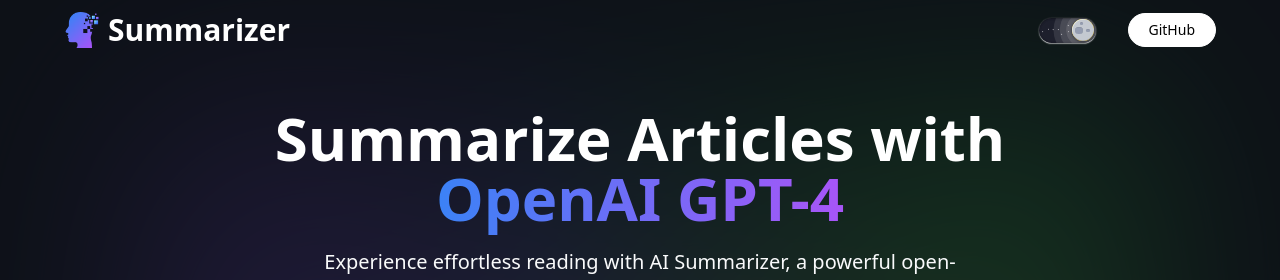
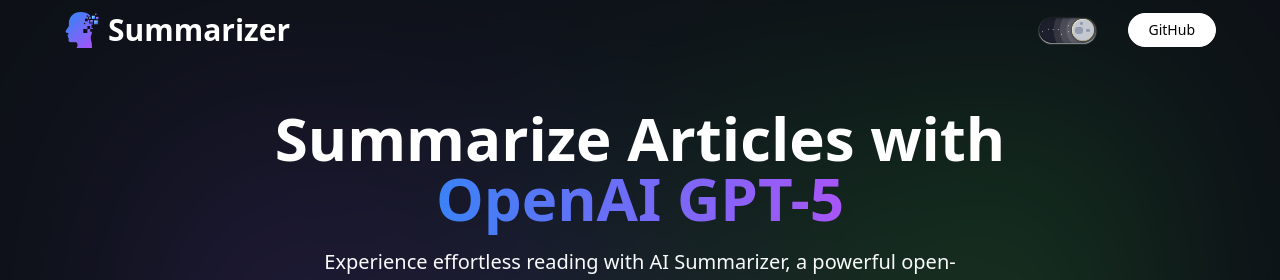
Before and after one commit to deepanshu1420/AI-Summarizer, a React (Vite) app: page / in a window 1280 px wide. Shown: the top 280 px of the page. Built offline with nearby package versions, Linux system fonts and the light colour scheme; no server answers; a web font is replaced by a local one.

Commit message:
Make some changes in code!

```diff
--- a/src/components/Hero.jsx
+++ b/src/components/Hero.jsx
@@ -32,7 +32,7 @@
 
       <h1 className="head_text">
         Summarize Articles with <br className="max-md:hidden" />
-        <span className="purple_gradient">OpenAI GPT-4</span>
+        <span className="purple_gradient">OpenAI GPT-5</span>
       </h1>
       <h2 className="desc">
         Experience effortless reading with AI Summarizer, a powerful open-source
```
